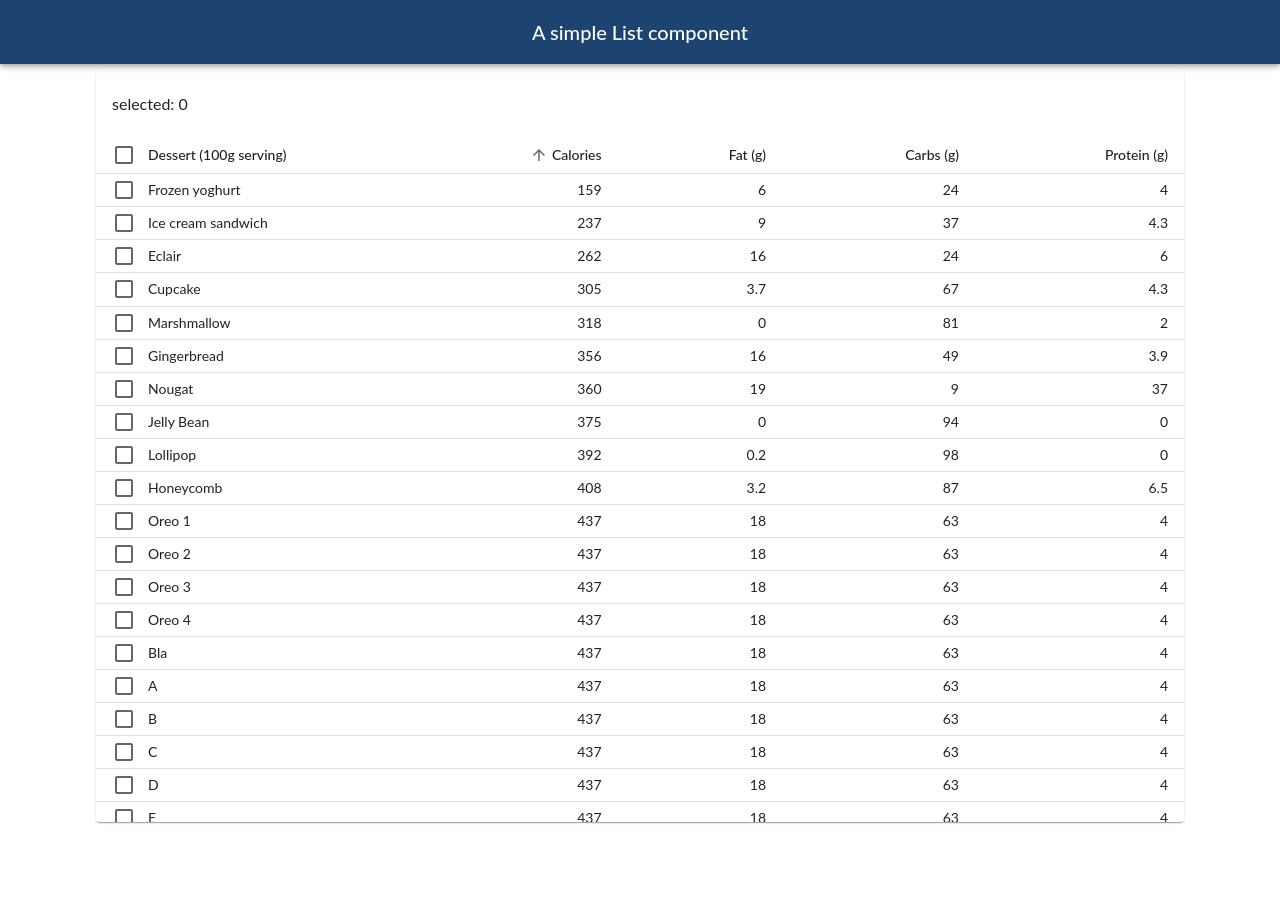
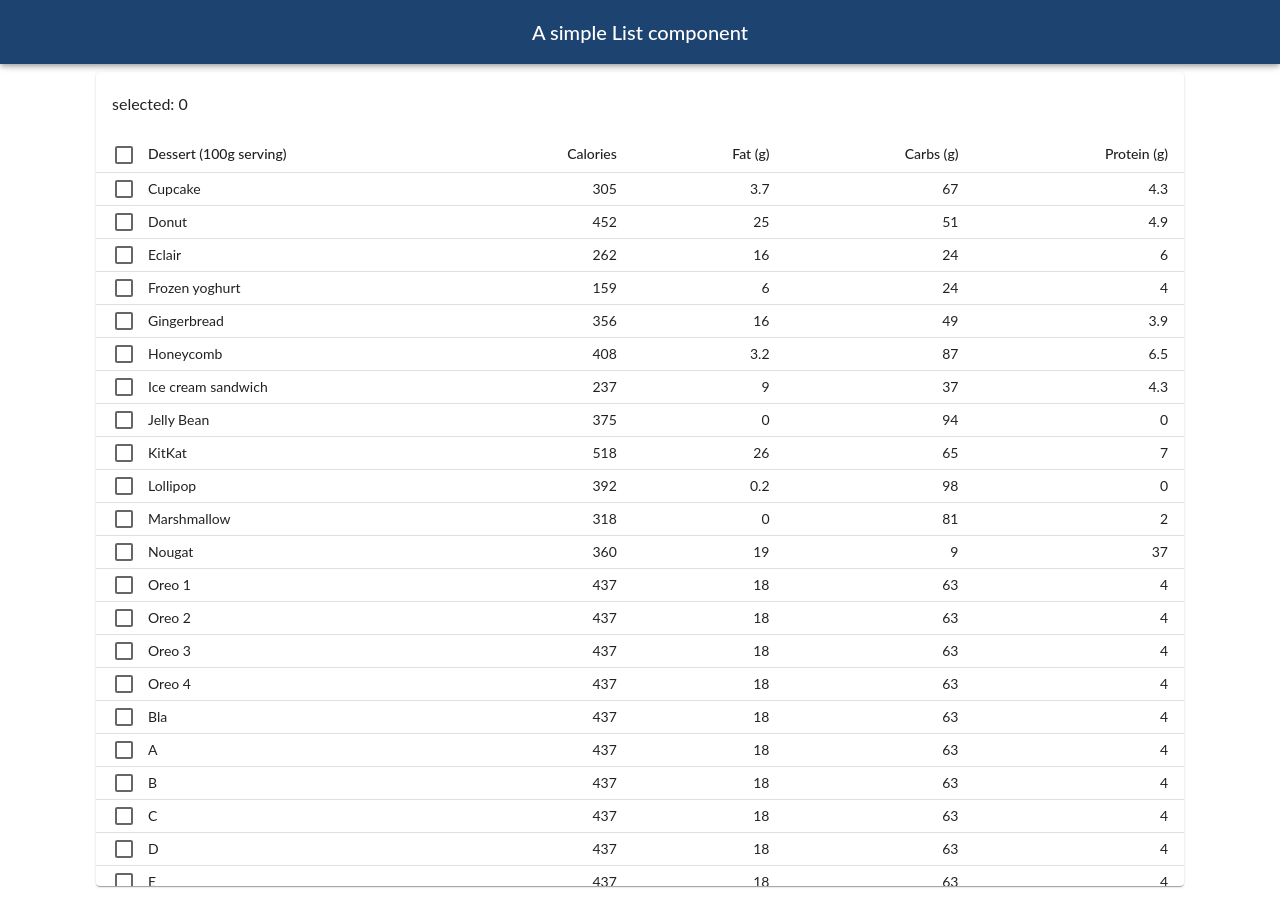
Before and after one commit to darkchesca/rapid-list-component, a React (Create React App) app: page / in a window 1280 px wide. Before the commit the page ends 846 px from the top, so only its background shows below. Built offline with nearby package versions, Linux system fonts and the light colour scheme.

Commit message:
fix: clean table

```diff
--- a/src/App.tsx
+++ b/src/App.tsx
@@ -5,7 +5,7 @@ import Toolbar from '@mui/material/Toolbar';
 import Typography from '@mui/material/Typography';
 import Box from '@mui/material/Box';
 import { CssBaseline } from '@mui/material';
-import StickyHeadTable from './components/List';
+import List from './components/List';
 
 /**
  * @name App
@@ -26,7 +26,7 @@ export default function App() {
             <Toolbar />
             <Container>
                 <Box sx={{ p: 1 }}>
-                    <StickyHeadTable />
+                    <List />
                 </Box>
             </Container>
         </Container>
--- a/src/components/List.tsx
+++ b/src/components/List.tsx
@@ -7,12 +7,10 @@ import TableCell from '@mui/material/TableCell';
 import TableContainer from '@mui/material/TableContainer';
 import TableHead from '@mui/material/TableHead';
 import TableRow from '@mui/material/TableRow';
-import TableSortLabel from '@mui/material/TableSortLabel';
 import Toolbar from '@mui/material/Toolbar';
 import Typography from '@mui/material/Typography';
 import Paper from '@mui/material/Paper';
 import Checkbox from '@mui/material/Checkbox';
-import { visuallyHidden } from '@mui/utils';
 
 interface Data {
     calories: number;
@@ -81,47 +79,6 @@ const rows = [
     createData('H43', 437, 18.0, 63, 4.0),
 ];
 
-function descendingComparator<T>(a: T, b: T, orderBy: keyof T) {
-    if (b[orderBy] < a[orderBy]) {
-        return -1;
-    }
-    if (b[orderBy] > a[orderBy]) {
-        return 1;
-    }
-
-    return 0;
-}
-
-type Order = 'asc' | 'desc';
-
-function getComparator<Key extends keyof any>(
-    order: Order,
-    orderBy: Key,
-): (
-    a: { [key in Key]: number | string },
-    b: { [key in Key]: number | string },
-) => number {
-    return order === 'desc'
-        ? (a, b) => descendingComparator(a, b, orderBy)
-        : (a, b) => -descendingComparator(a, b, orderBy);
-}
-
-// This method is created for cross-browser compatibility, if you don't
-// need to support IE11, you can use Array.prototype.sort() directly
-function stableSort<T>(array: readonly T[], comparator: (a: T, b: T) => number) {
-    const stabilizedThis = array.map((el, index) => [el, index] as [T, number]);
-    stabilizedThis.sort((a, b) => {
-        const order = comparator(a[0], b[0]);
-        if (order !== 0) {
-            return order;
-        }
-
-        return a[1] - b[1];
-    });
-
-    return stabilizedThis.map((el) => el[0]);
-}
-
 interface HeadCell {
     disablePadding: boolean;
     id: keyof Data;
@@ -164,20 +121,14 @@ const headCells: readonly HeadCell[] = [
 
 interface EnhancedTableProps {
     numSelected: number;
-    onRequestSort: (event: React.MouseEvent<unknown>, property: keyof Data) => void;
     onSelectAllClick: (event: React.ChangeEvent<HTMLInputElement>) => void;
-    order: Order;
-    orderBy: string;
     rowCount: number;
 }
 
 function EnhancedTableHead(props: EnhancedTableProps) {
     const {
-        onSelectAllClick, order, orderBy, numSelected, rowCount, onRequestSort,
+        onSelectAllClick, numSelected, rowCount,
     } = props;
-    const createSortHandler = (property: keyof Data) => (event: React.MouseEvent<unknown>) => {
-        onRequestSort(event, property);
-    };
 
     return (
         <TableHead>
@@ -198,20 +149,8 @@ function EnhancedTableHead(props: EnhancedTableProps) {
                         key={headCell.id}
                         align={headCell.numeric ? 'right' : 'left'}
                         padding={headCell.disablePadding ? 'none' : 'normal'}
-                        sortDirection={orderBy === headCell.id ? order : false}
                     >
-                        <TableSortLabel
-                            active={orderBy === headCell.id}
-                            direction={orderBy === headCell.id ? order : 'asc'}
-                            onClick={createSortHandler(headCell.id)}
-                        >
-                            {headCell.label}
-                            {orderBy === headCell.id ? (
-                                <Box component="span" sx={visuallyHidden}>
-                                    {order === 'desc' ? 'sorted descending' : 'sorted ascending'}
-                                </Box>
-                            ) : null}
-                        </TableSortLabel>
+                        {headCell.label}
                     </TableCell>
                 ))}
             </TableRow>
@@ -254,18 +193,7 @@ function EnhancedTableToolbar(props: EnhancedTableToolbarProps) {
 }
 
 export default function EnhancedTable() {
-    const [order, setOrder] = React.useState<Order>('asc');
-    const [orderBy, setOrderBy] = React.useState<keyof Data>('calories');
     const [selected, setSelected] = React.useState<readonly string[]>([]);
-
-    const handleRequestSort = (
-        event: React.MouseEvent<unknown>,
-        property: keyof Data,
-    ) => {
-        const isAsc = orderBy === property && order === 'asc';
-        setOrder(isAsc ? 'desc' : 'asc');
-        setOrderBy(property);
-    };
 
     const handleSelectAllClick = (event: React.ChangeEvent<HTMLInputElement>) => {
         if (event.target.checked) {
@@ -302,11 +230,11 @@ export default function EnhancedTable() {
     return (
         <Box sx={{ width: '100%' }}>
             <Paper sx={{
-                width: '100%', mb: 2, height: 750, overflow: 'scroll',
+                width: '100%', mb: 2, overflow: 'hidden',
             }}
             >
                 <EnhancedTableToolbar numSelected={selected.length} />
-                <TableContainer>
+                <TableContainer sx={{ maxHeight: 750 }}>
                     <Table
                         stickyHeader
                         aria-label="sticky table"
@@ -316,14 +244,11 @@ export default function EnhancedTable() {
                     >
                         <EnhancedTableHead
                             numSelected={selected.length}
-                            order={order}
-                            orderBy={orderBy}
                             onSelectAllClick={handleSelectAllClick}
-                            onRequestSort={handleRequestSort}
                             rowCount={rows.length}
                         />
                         <TableBody>
-                            {stableSort(rows, getComparator(order, orderBy)).map((row, index) => {
+                            {rows.map((row, index) => {
                                 const isItemSelected = isSelected(row.name);
                                 const labelId = `enhanced-table-checkbox-${index}`;
 
```
